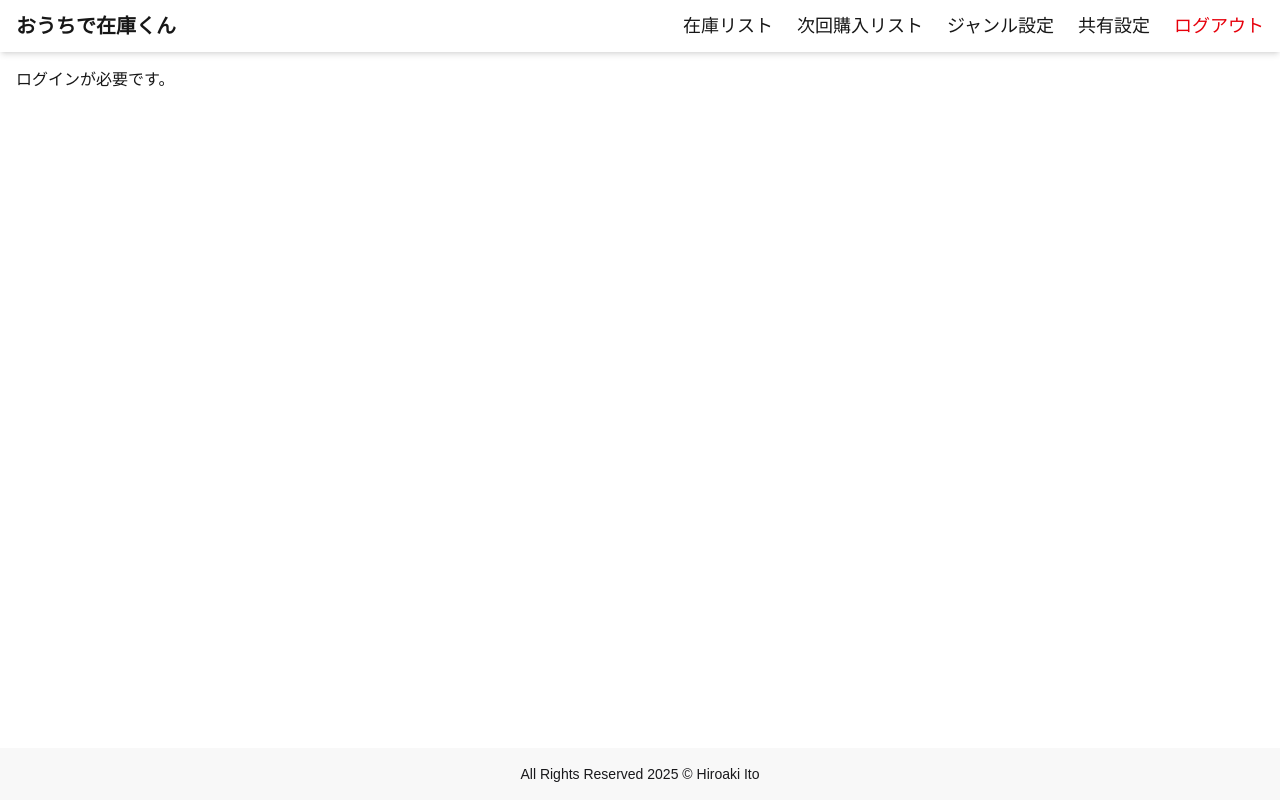
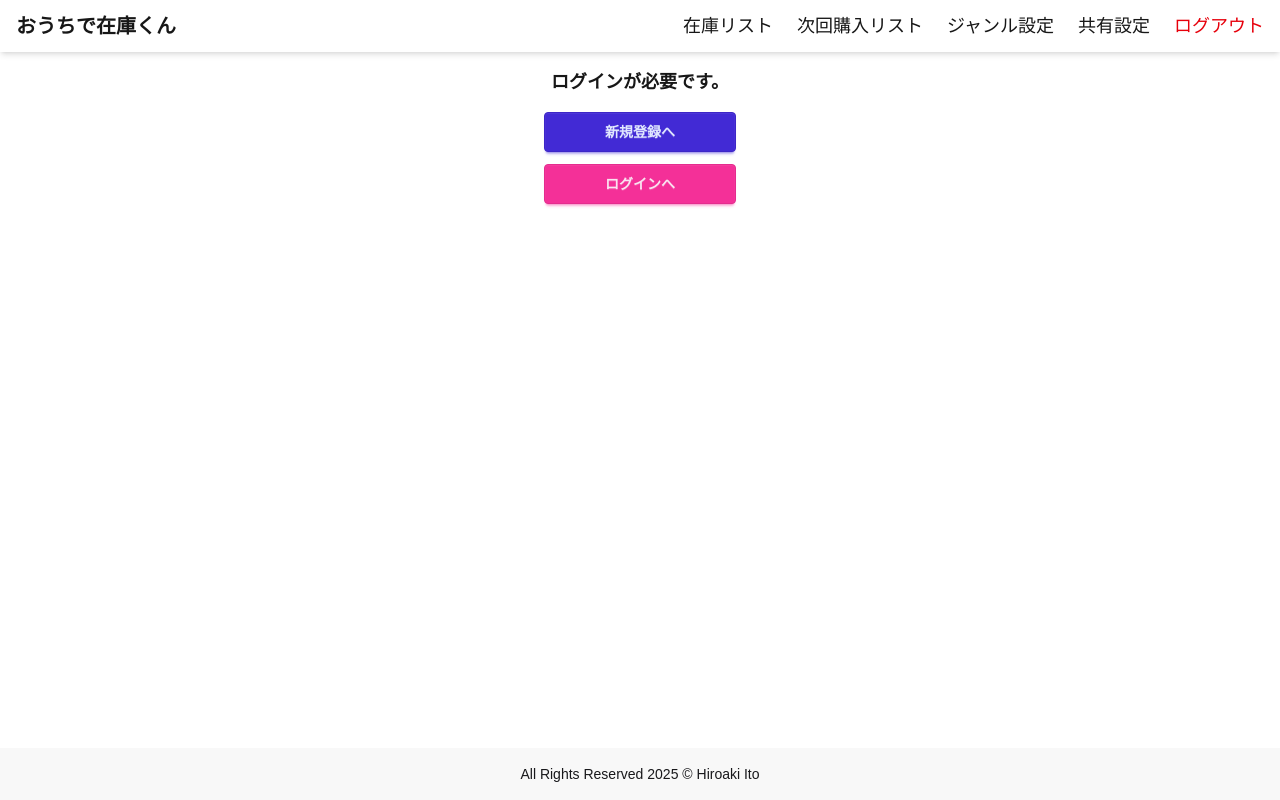
Before and after one commit to Itou-Hiroaki-qqq/ouchi-zaiko-next, a Next.js app: page /items/1 in a window 1280 px wide. Built offline with nearby package versions, Linux system fonts and the light colour scheme; no server answers.

Commit message:
未ログイン時の表示修正

```diff
--- a/src/app/genres/[id]/edit/page.tsx
+++ b/src/app/genres/[id]/edit/page.tsx
@@ -6,6 +6,7 @@ import { db } from "../../../../lib/firebase";
 import { doc, getDoc, updateDoc, serverTimestamp } from "firebase/firestore";
 import { useRouter, useParams } from "next/navigation";
 import Link from "next/link";
+import { AuthRequired } from "../../../../components/AuthRequired";
 
 export default function GenreEditPage() {
     const router = useRouter();
@@ -41,7 +42,9 @@ export default function GenreEditPage() {
     // ▼ ローディング・エラー処理
     // ----------------------------
     if (authLoading) return <div className="p-4">読み込み中...</div>;
-    if (!user) return <div className="p-4">ログインが必要です。</div>;
+    if (!user) {
+        return <AuthRequired />;
+    }
 
     // ★★★ 共有解除されたユーザー用の UI を追加
     if (!homeId) {
--- a/src/app/genres/page.tsx
+++ b/src/app/genres/page.tsx
@@ -7,6 +7,7 @@ import { db } from "../../lib/firebase";
 import { collection, addDoc, deleteDoc, doc, serverTimestamp } from "firebase/firestore";
 import Link from "next/link";
 import { useSearchParams } from "next/navigation";
+import { AuthRequired } from "../../components/AuthRequired";
 
 export default function GenresPage() {
     const { homeId, loading: authLoading, user } = useAuth();
@@ -19,7 +20,9 @@ export default function GenresPage() {
     // ▼ ローディング
     // ----------------------------
     if (authLoading) return <div className="p-4">読み込み中...</div>;
-    if (!user) return <div className="p-4">ログインが必要です。</div>;
+    if (!user) {
+        return <AuthRequired />;
+    }
 
     // ★★★ 修正：共有解除後の homeId=null を正しく処理
     if (!homeId) {
--- a/src/app/items/[id]/page.tsx
+++ b/src/app/items/[id]/page.tsx
@@ -8,6 +8,7 @@ import { useItem } from "../../../hooks/useItem";
 import { db } from "../../../lib/firebase";
 import { doc, updateDoc, deleteDoc } from "firebase/firestore";
 import Link from "next/link";
+import { AuthRequired } from "@/components/AuthRequired";
 
 export default function ItemDetailPage() {
     const router = useRouter();
@@ -29,7 +30,9 @@ export default function ItemDetailPage() {
     // ▼ ローディング・エラー処理
     // ---------------------------
     if (authLoading) return <div className="p-4">認証情報を読み込み中...</div>;
-    if (!user) return <div className="p-4">ログインが必要です。</div>;
+    if (!user) {
+        return <AuthRequired />;
+    }
 
     // ★★★ 修正：homeId=null のとき専用 UI を表示
     if (!homeId) {
--- a/src/app/next/page.tsx
+++ b/src/app/next/page.tsx
@@ -8,6 +8,7 @@ import Link from "next/link";
 
 import { db } from "../../lib/firebase";
 import { doc, updateDoc, increment } from "firebase/firestore";
+import { AuthRequired } from "@/components/AuthRequired";
 
 export default function NextPage() {
     const { homeId, loading: authLoading, user } = useAuth();
@@ -22,7 +23,9 @@ export default function NextPage() {
     // ▼ ローディング処理
     // ----------------------------
     if (authLoading) return <div className="p-4">読み込み中...</div>;
-    if (!user) return <div className="p-4">ログインが必要です。</div>;
+    if (!user) {
+        return <AuthRequired />;
+    }
 
     // ★★★ 修正：homeId が null の場合の UI
     if (!homeId) {
@@ -119,9 +122,8 @@ export default function NextPage() {
                     <button
                         key={genre.id}
                         role="tab"
-                        className={`tab ${
-                            activeGenreId === genre.id ? "tab-active" : ""
-                        }`}
+                        className={`tab ${activeGenreId === genre.id ? "tab-active" : ""
+                            }`}
                         onClick={() => setActiveGenreId(genre.id)}
                     >
                         {genre.name}
--- a/src/app/page.tsx
+++ b/src/app/page.tsx
@@ -13,6 +13,7 @@ import {
   doc,
   updateDoc,
 } from "firebase/firestore";
+import { AuthRequired } from "@/components/AuthRequired";
 
 export default function HomePage() {
   const { homeId, loading: authLoading, user } = useAuth();
@@ -108,7 +109,7 @@ export default function HomePage() {
   if (authLoading) return <div className="p-4">読み込み中...</div>;
 
   if (!user) {
-    return <div className="p-4">ログインが必要です。</div>;
+    return <AuthRequired />;
   }
 
   // ★★★ 修正：homeId が null の時の UI
@@ -212,8 +213,8 @@ export default function HomePage() {
                 <Link
                   href={`/items/${item.id}`}
                   className={`flex-1 mx-4 underline-offset-2 ${isZero
-                      ? "text-gray-400 hover:text-gray-600 hover:underline"
-                      : "hover:underline"
+                    ? "text-gray-400 hover:text-gray-600 hover:underline"
+                    : "hover:underline"
                     }`}
                 >
                   {item.name}
--- a/src/app/sharing/page.tsx
+++ b/src/app/sharing/page.tsx
@@ -16,6 +16,7 @@ import {
 import { db } from "../../lib/firebase";
 
 import { useSharedUsers } from "../../hooks/useSharedUsers";
+import { AuthRequired } from "@/components/AuthRequired";
 
 type OwnerInfo = {
     name?: string;
@@ -210,7 +211,9 @@ export default function SharingPage() {
     // ▼ 認証チェック
     // ----------------------------
     if (authLoading) return <div className="p-4">読み込み中...</div>;
-    if (!user) return <div className="p-4">ログインが必要です。</div>;
+    if (!user) {
+        return <AuthRequired />;
+    }
 
     // ============================================================
     // ▼ homeId が null の場合：あなたの指定どおりに表示
--- /dev/null
+++ b/src/components/AuthRequired.tsx
@@ -0,0 +1,21 @@
+"use client";
+
+import Link from "next/link";
+
+export function AuthRequired() {
+    return (
+        <div className="p-4 text-center space-y-4">
+            <p className="text-lg font-semibold">ログインが必要です。</p>
+
+            <div className="flex flex-col gap-3 w-48 mx-auto">
+                <Link href="/register" className="btn btn-primary">
+                    新規登録へ
+                </Link>
+
+                <Link href="/login" className="btn btn-secondary">
+                    ログインへ
+                </Link>
+            </div>
+        </div>
+    );
+}
```
